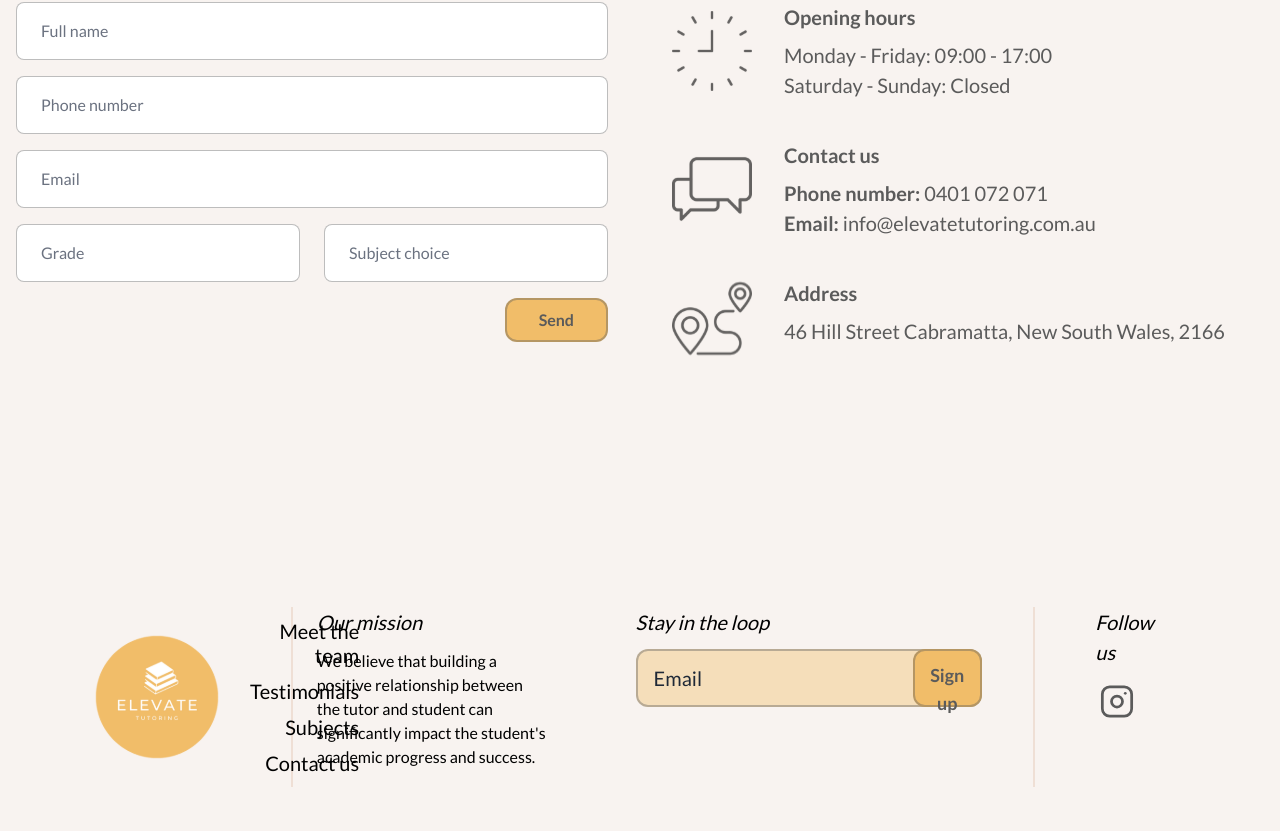
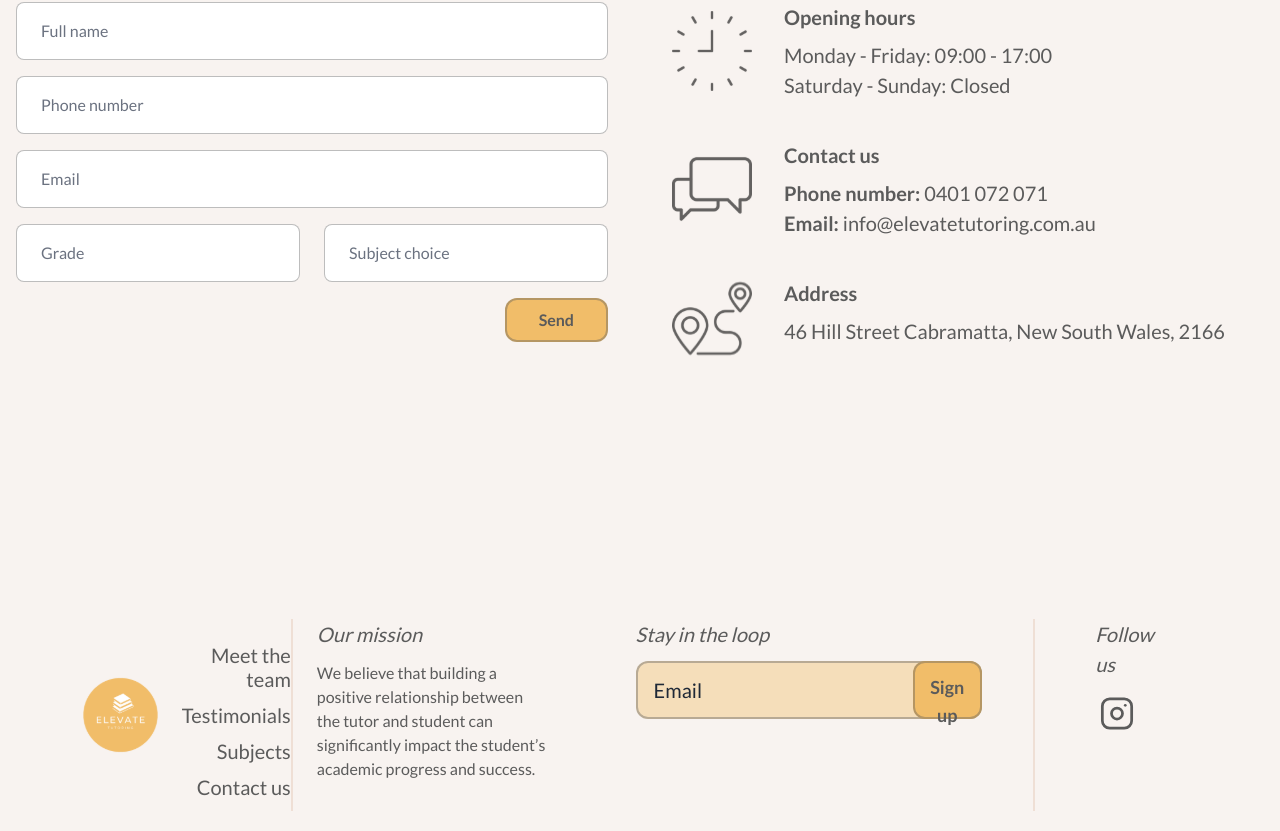
Before and after one commit to xlui11/Elevate, a React (Vite) app: page / in a window 1280 px wide. Shown: the part 6320-7151 px from the top of the page. Before the commit the page ends 7115 px from the top, so only its background shows below. Built offline with nearby package versions, Linux system fonts and the light colour scheme; a web font is replaced by a local one.

Commit message:
Working subscription form for footer

```diff
--- a/src/components/ProfileCards/ProfileCardSection.jsx
+++ b/src/components/ProfileCards/ProfileCardSection.jsx
@@ -7,7 +7,7 @@ import PropTypes from "prop-types";
 import ProfileCard from "./ProfileCard";
 import MainButton from "../Reusables/MainButton";
 
-import { AnimatePresence, motion } from "framer-motion";
+import {  motion } from "framer-motion";
 import { fadeIn, textFade } from "../../utils/motion.js";
 
 const ProfileCardSection = ({ teamProfiles }) => {
@@ -20,13 +20,13 @@ const ProfileCardSection = ({ teamProfiles }) => {
 			className="flex justify-between flex-wrap gap-[24px] text-gray-900 relative"
 		>
 			<motion.div
-				className={`w-full h-[700px] top-0 left-0 right-0 bottom-0 bg-/30  bg-gradient-to-t from-[#F8F3F0] ${
+				className={`w-full lg:h-[700px] h-[500px] top-0 left-0 right-0 bottom-0 bg-/30  bg-gradient-to-t from-[#F8F3F0] ${
 					expanded ? "hidden" : "absolute"
 				}`}
 			/>
 			<motion.div
 				className={`flex justify-between flex-wrap gap-[24px]  ${
-					expanded ? "h-[100%]" : "max-h-[480px] overflow-hidden"
+					expanded ? "h-[100%]" : "lg:max-h-[480px] max-h-[500px] overflow-hidden"
 				}`}
 				transition={{
 					type: "linear",
@@ -52,11 +52,11 @@ const ProfileCardSection = ({ teamProfiles }) => {
 				className="w-full flex flex-col items-end py-[8px]"
 			>
 				<button
-					className="uppercase lg:px-[36px] py-[12px] lg:text-[20px] rounded-lg text-links cursor-pointer border border-black z-3 relative"
+					className="uppercase w-full lg:w-fit lg:px-[36px] py-[12px] lg:text-[20px] rounded-lg text-links cursor-pointer border border-black z-3 relative"
 					onClick={() => setExpanded(!expanded)}
 					role="button"
 				>
-					Meet the rest of the team
+					{expanded ? "Minimise team section": "Meet the rest of the team"}
 				</button>
 				{/* <MainButton buttonText="Meet the rest of the team" /> */}
 			</motion.div>
--- a/src/components/Reusables/Footer.jsx
+++ b/src/components/Reusables/Footer.jsx
@@ -1,11 +1,54 @@
 import ElevateIcon from "../../assets/ElevateIcon.svg";
 import Instagram from "../../assets/Instagram.svg";
 
+import emailjs from "@emailjs/browser"
+import {useRef, useState} from "react";
 const Footer = () => {
+	const formRef = useRef();
+
+	const [subForm, setSubForm] = useState({
+		userEmail: "",
+	});
+
+	const [loading, setLoading] = useState(false);
+
+	const handleChange = (e) => {
+		const {name, value} = e.target;
+		// console.log(e.target)
+		setSubForm({...subForm, [name]: value});
+	}
+
+	const handleSubmit = (e) => {
+		e.preventDefault();
+		setLoading(true);
+
+		emailjs.send(
+			"service_9xlhznp",
+			"template_frzoxvf",
+			{
+				to_email: subForm.userEmail
+			},
+			"PsFDrxNN0fVhcLU7c"
+		).then(() => {
+			setLoading(false);
+			// Possible show alert message on screen?
+			alert("Thank you for subscribing, please check your inbox for the next steps.");
+			setSubForm({
+				userEmail: ""
+			});
+		}, (error) => {
+			setLoading(false);
+			console.log(error);
+			alert("Something went wrong while trying to subscribe please give us a call.")
+			}
+
+		)
+
+	}
 	return (
-		<footer className="w-full lg:flex justify-between md:px-[64px]  mx-auto md:py-[8px] hidden">
-			<div className="flex py-[12px] w-[450px] border-r-2 border-r-[#DCB299]/30">
-				<img src={ElevateIcon} alt="Elevate logo" />
+		<footer className="w-full lg:flex block justify-between md:px-[64px] px-8  mx-auto md:py-[20px] space-y-8 lg:space-y-0 text-primary pb-8">
+			<div className="flex items-center py-[12px] lg:w-[450px] w-full lg:border-r-2 border-r-[#DCB299]/30 space-y-3">
+				<img src={ElevateIcon} alt="Elevate logo" className="w-1/2"/>
 				<nav>
 					<ul className="text-base font-medium text-right lg:text-[20px] space-y-3">
 						<li>
@@ -23,32 +66,38 @@ const Footer = () => {
 					</ul>
 				</nav>
 			</div>
-			<div className="lg:px-[24px] flex lg:gap-[88px] md:gap-[44px] border-r-2 border-r-[#DCB299]/30">
-				<div className="w-1/3 space-y-3">
+			<div className="lg:px-[24px] flex lg:flex-row flex-col lg:gap-[88px] md:gap-[44px] lg:border-r-2 border-r-[#DCB299]/30">
+				<div className="lg:w-1/3 space-y-3">
 					<h3 className="lg:text-[20px] font-medium italic">Our mission</h3>
 					<p className="font-regular">
 						We believe that building a positive relationship between the tutor
-						and student can significantly impact the student's academic progress
+						and student can significantly impact the student&rsquo;s academic progress
 						and success.
 					</p>
 				</div>
-				<div className="w-1/2 space-y-3">
+				<div className="lg:w-1/2 space-y-3">
 					<h3 className="lg:text-[20px] font-medium italic">
 						Stay in the loop
 					</h3>
-					<form action="" className="w-full relative">
-						<input
-							className="w-full placeholder-gray-800 py-3 rounded-xl border-2 border-primary/40  bg-secondary/40 px-4 text-[20px] focus:ring-blue-500 focus:border-blue-500 bg-none"
-							type="email"
-							name="email"
-							id="email"
-							placeholder="Email"
-						/>
+					<form onSubmit={handleSubmit} ref={formRef} className="w-full relative">
+						<label htmlFor="email">
+							<input type="email" name="userEmail" value={subForm.userEmail} className="w-full placeholder-gray-800 lg:py-3 text-[16px] py-2 rounded-xl border-2 border-primary/40  bg-secondary/40 px-4 lg:text-[20px] focus:ring-blue-500 focus:border-blue-500 bg-none" onChange={handleChange} placeholder="Email"/>
+							{/*<input*/}
+							{/*	className="w-full placeholder-gray-800 lg:py-3 text-[16px] py-2 rounded-xl border-2 border-primary/40  bg-secondary/40 px-4 lg:text-[20px] focus:ring-blue-500 focus:border-blue-500 bg-none"*/}
+
+							{/*	type="text"*/}
+							{/*	name="email"*/}
+							{/*	id="email"*/}
+							{/*	placeholder="Email"*/}
+							{/*	value={subForm.userEmail}*/}
+							{/*	onChange={handleChange}*/}
+							{/*/>*/}
+						</label>
 						<button
 							type="submit"
-							className="w-1/5 rounded-xl border-2 border-primary/40  ml-[-2px] text-lg font-bold text-primary absolute top-0 right-0 p-2.5 h-full bg-secondary"
+							className="lg:w-1/5 px-2 rounded-xl border-2 border-primary/40  ml-[-2px] lg:text-lg text-[16px] font-bold text-primary absolute top-0 right-0 lg:p-2.5 h-full bg-secondary"
 						>
-							Sign up
+							{loading? "Subscribing...." : "Sign up"}
 						</button>
 					</form>
 				</div>
--- a/src/components/Sections/EnrollForm.jsx
+++ b/src/components/Sections/EnrollForm.jsx
@@ -38,6 +38,8 @@ const EnrollForm = () => {
     // service_ndsmgxs
     // a1UWjQH-V74I6zQsB
 
+
+    // service_9xlhznp
     const handleSubmit = (e) => {
         e.preventDefault();
         setLoading(true);
```
